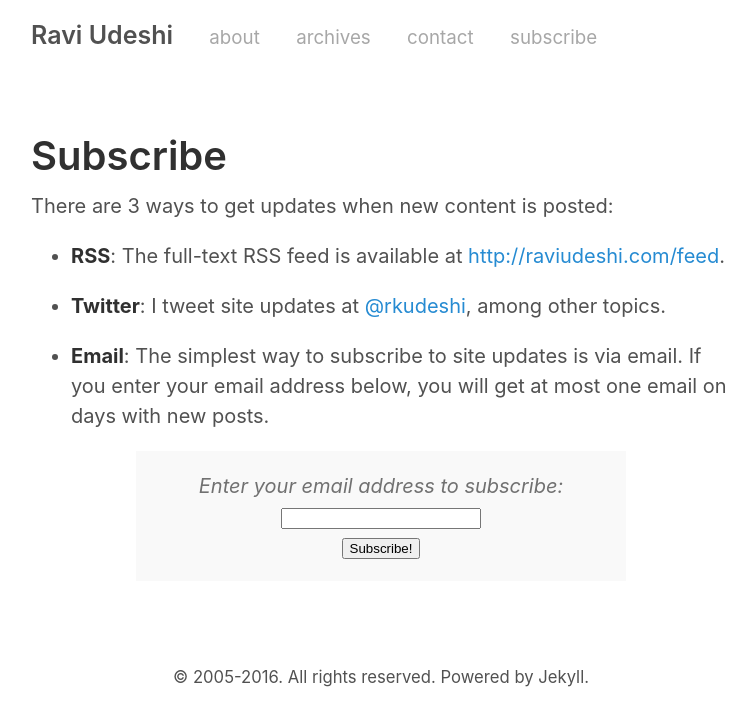
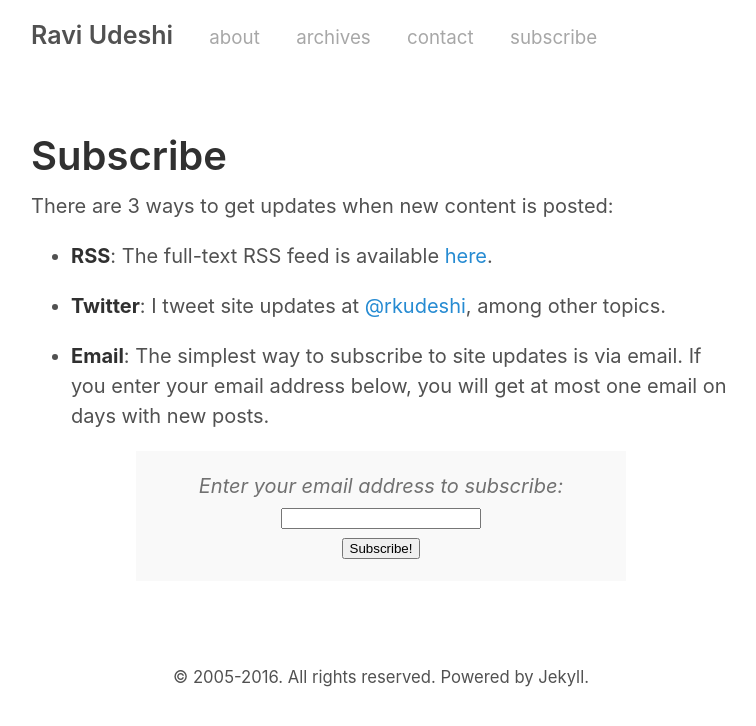
Before and after one commit to rkudeshi/rkudeshi.github.io, a Jekyll site: the page built from 4-subscribe.md, in a window 1280 px wide. Shown: the top 726 px of the page, without its empty margins (259-1015 px from the left). Built offline with Jekyll 4.4.1, drawn with Linux system fonts in a browser that asks for light colours.

Commit message:
Update 4-subscribe.md

```diff
--- a/4-subscribe.md
+++ b/4-subscribe.md
@@ -6,7 +6,7 @@ title: Subscribe
 
 There are 3 ways to get updates when new content is posted:
 
-* **RSS**: The full-text RSS feed is available at <http://raviudeshi.com/feed>.
+* **RSS**: The full-text RSS feed is available [here](http://feeds.raviudeshi.com/RaviUdeshi).
 
 * **Twitter**: I tweet site updates at [@rkudeshi](http://twitter.com/rkudeshi), among other topics.
 
```
